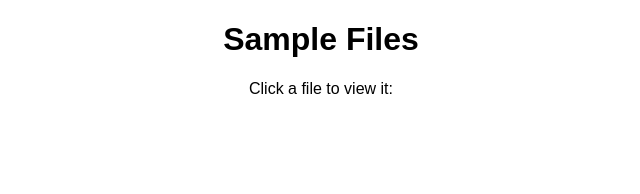
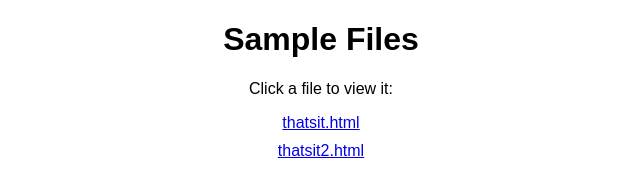
Before and after one commit to dryng/tldr-samples, a plain HTML site: page index.html in a window 1280 px wide. Shown: the whole page, without its empty margins (319-959 px from the left). Drawn offline with Linux system fonts and the light colour scheme.

Commit message:
preview folder route

```diff
--- a/index.html
+++ b/index.html
@@ -28,7 +28,7 @@
     <ul id="file-list"></ul>
     <script>
         // List of files in the "sample" folder
-        const files = ["thatsit.html", "thatsit2.html", "file3.html"]; // Manually add files
+        const files = ["thatsit.html", "thatsit2.html"]; // Manually add files
 
         // Get the file list container
         const fileList = document.getElementById("file-list");
@@ -37,8 +37,8 @@
         files.forEach(file => {
             let listItem = document.createElement("li");
             let link = document.createElement("a");
-            link.href = `/sample/${file}`;
-            link.textContent = ${file};
+            link.href = `/preview/${file}`;
+            link.textContent = file;
             listItem.appendChild(link);
             fileList.appendChild(listItem);
         });
```
